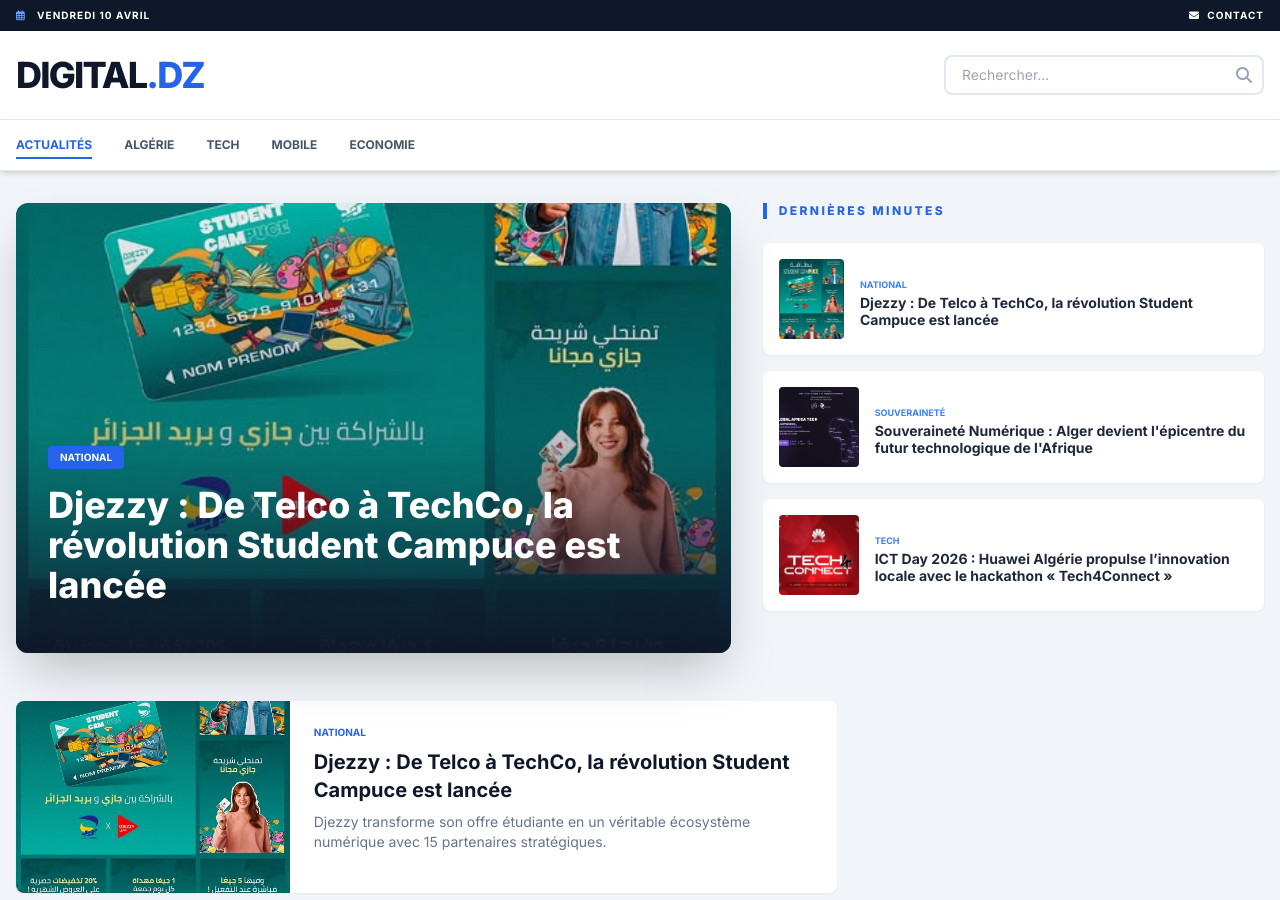
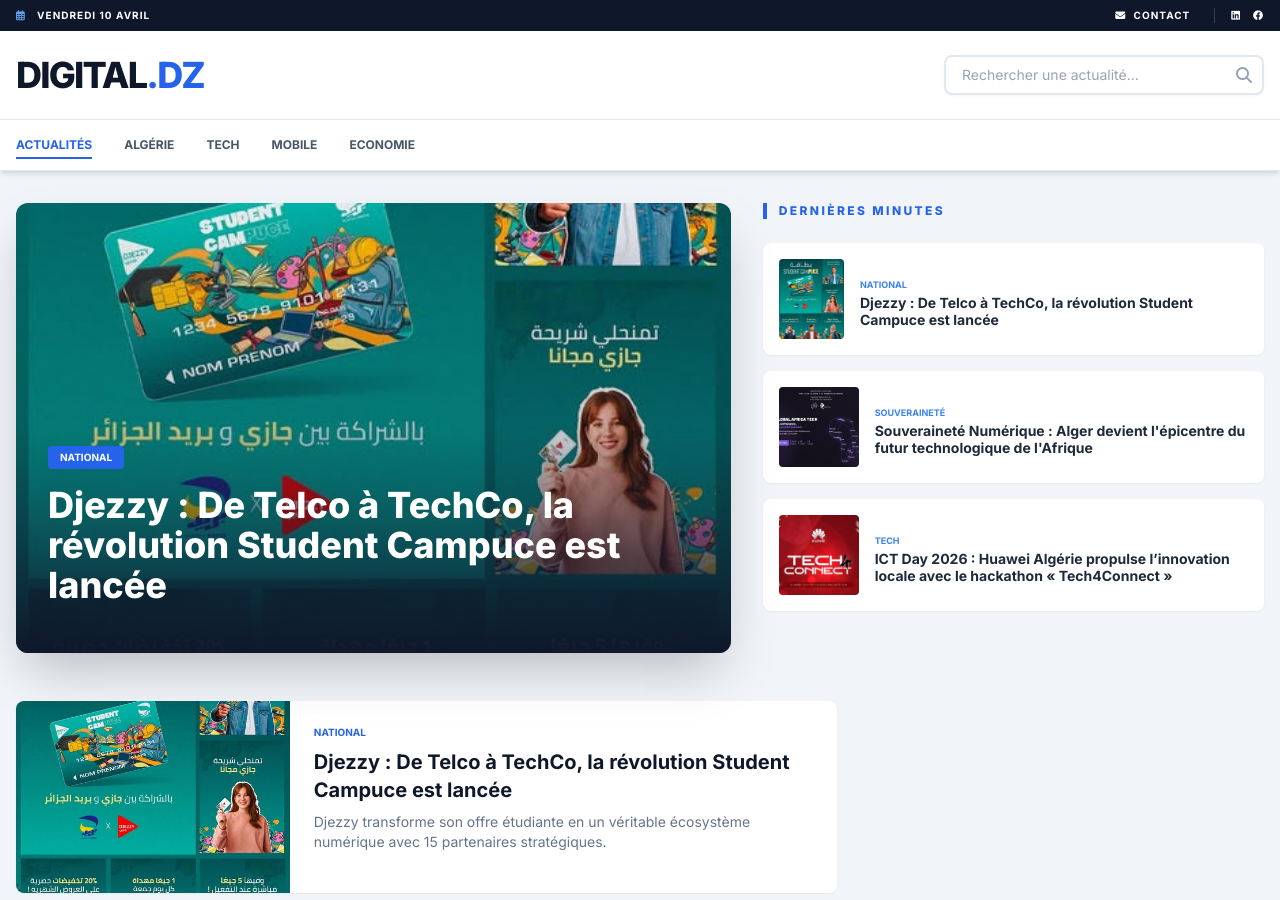
Before and after one commit to bastaps/Basta-InfosTech, a Jekyll site: the page built from index.html, in a window 1280 px wide and 900 px high. Built offline with Jekyll 4.4.1, drawn with Linux system fonts in a browser that asks for light colours; nearby versions of some CDN libraries.

Commit message:
Update default.html

```diff
--- a/_layouts/default.html
+++ b/_layouts/default.html
@@ -21,19 +21,23 @@
             <div id="live-clock"></div>
             <div class="flex space-x-6">
                 <a href="mailto:contact@basta-infostech.dz" class="hover:text-blue-400"><i class="fas fa-envelope mr-1"></i> Contact</a>
+                <div class="flex space-x-3 border-l border-slate-700 pl-4">
+                    <a href="https://linkedin.com" target="_blank" class="hover:text-blue-400"><i class="fab fa-linkedin"></i></a>
+                    <a href="https://facebook.com" target="_blank" class="hover:text-blue-600"><i class="fab fa-facebook"></i></a>
+                </div>
             </div>
         </div>
     </div>
 
-    <!-- Header & Recherche -->
+    <!-- Header Logo & Recherche -->
     <header class="bg-white py-6 border-b border-slate-200">
         <div class="container mx-auto px-4 flex flex-col md:flex-row justify-between items-center">
             <a href="{{ site.baseurl }}/" class="text-4xl font-black tracking-tighter text-slate-900 mb-4 md:mb-0">
                 DIGITAL<span class="text-blue-600">.DZ</span>
             </a>
             <div class="relative w-full md:w-80">
-                <input type="text" id="searchInput" onkeyup="searchArticles()" placeholder="Rechercher..."
-                class="w-full bg-white border-2 border-slate-200 rounded-lg px-4 py-2 text-sm focus:border-blue-500 outline-none transition-all">
+                <input type="text" id="searchInput" onkeyup="searchArticles()" placeholder="Rechercher une actualité..."
+                class="w-full bg-white border-2 border-slate-200 rounded-lg px-4 py-2 text-sm focus:border-blue-500 outline-none transition-all shadow-sm">
                 <i class="fas fa-search absolute right-3 top-3 text-slate-400"></i>
             </div>
         </div>
@@ -44,14 +48,15 @@
         <div class="container mx-auto px-4 overflow-x-auto">
             <div class="flex space-x-8 py-4 whitespace-nowrap">
                 <a href="{{ site.baseurl }}/" class="nav-link active">Actualités</a>
-                <button onclick="setCategory('Algérie')" class="nav-link" data-cat="Algérie">Algérie</button>
-                <button onclick="setCategory('Tech')" class="nav-link" data-cat="Tech">Tech</button>
-                <button onclick="setCategory('Mobile')" class="nav-link" data-cat="Mobile">Mobile</button>
-                <button onclick="setCategory('Economie')" class="nav-link" data-cat="Economie">Economie</button>
+                <button onclick="filterCat('Algérie')" class="nav-link">Algérie</button>
+                <button onclick="filterCat('Tech')" class="nav-link">Tech</button>
+                <button onclick="filterCat('Mobile')" class="nav-link">Mobile</button>
+                <button onclick="filterCat('Economie')" class="nav-link">Economie</button>
             </div>
         </div>
     </nav>
 
+    <!-- Contenu variable -->
     <main class="container mx-auto px-4 py-8">
         {{ content }}
     </main>
@@ -74,21 +79,24 @@
             <div>
                 <h4 class="font-bold uppercase text-[11px] mb-6 text-blue-400 tracking-widest">Suivre</h4>
                 <div class="flex space-x-4">
+                    <a href="https://linkedin.com" target="_blank" class="w-10 h-10 rounded-full bg-slate-800 flex items-center justify-center hover:bg-blue-700 transition-all"><i class="fab fa-linkedin-in"></i></a>
                     <a href="https://facebook.com" target="_blank" class="w-10 h-10 rounded-full bg-slate-800 flex items-center justify-center hover:bg-blue-600 transition-all"><i class="fab fa-facebook-f"></i></a>
-                    <a href="https://twitter.com" target="_blank" class="w-10 h-10 rounded-full bg-slate-800 flex items-center justify-center hover:bg-blue-400 transition-all"><i class="fab fa-twitter"></i></a>
                 </div>
             </div>
         </div>
     </footer>
 
     <script>
+        // Horloge
         function updateClock() {
             const now = new Date();
             const options = { weekday: 'long', day: 'numeric', month: 'long' };
-            document.getElementById('live-clock').innerHTML = '<i class="far fa-calendar-alt mr-2 text-blue-400"></i> ' + now.toLocaleDateString('fr-FR', options).toUpperCase();
+            const el = document.getElementById('live-clock');
+            if(el) el.innerHTML = '<i class="far fa-calendar-alt mr-2 text-blue-400"></i> ' + now.toLocaleDateString('fr-FR', options).toUpperCase();
         }
         setInterval(updateClock, 1000); updateClock();
 
+        // Recherche
         function searchArticles() {
             let input = document.getElementById('searchInput').value.toLowerCase();
             document.querySelectorAll('.searchable').forEach(article => {
```
Also changed, not shown: other parts of _layouts/default.html (+13 -0 lines).
